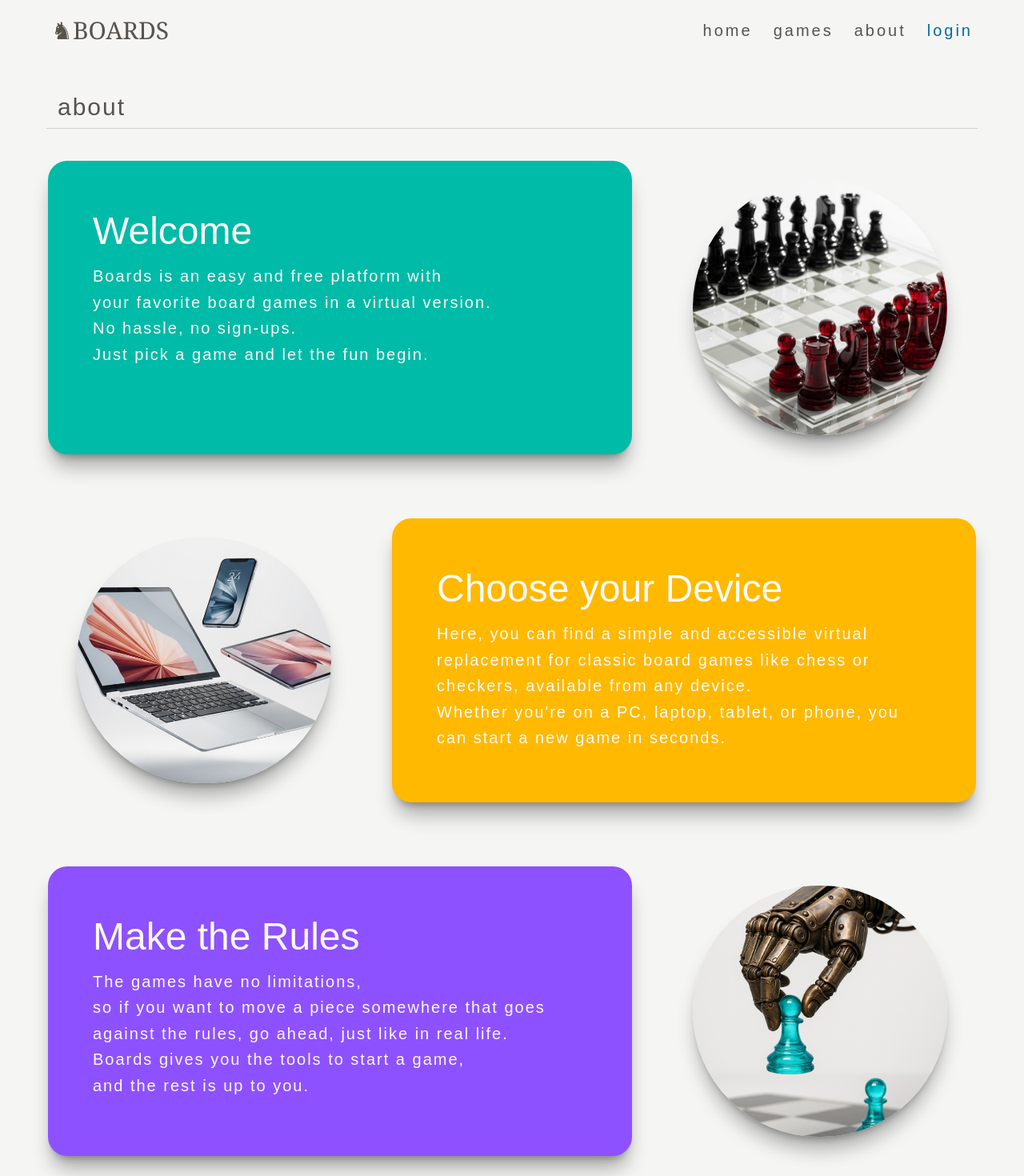
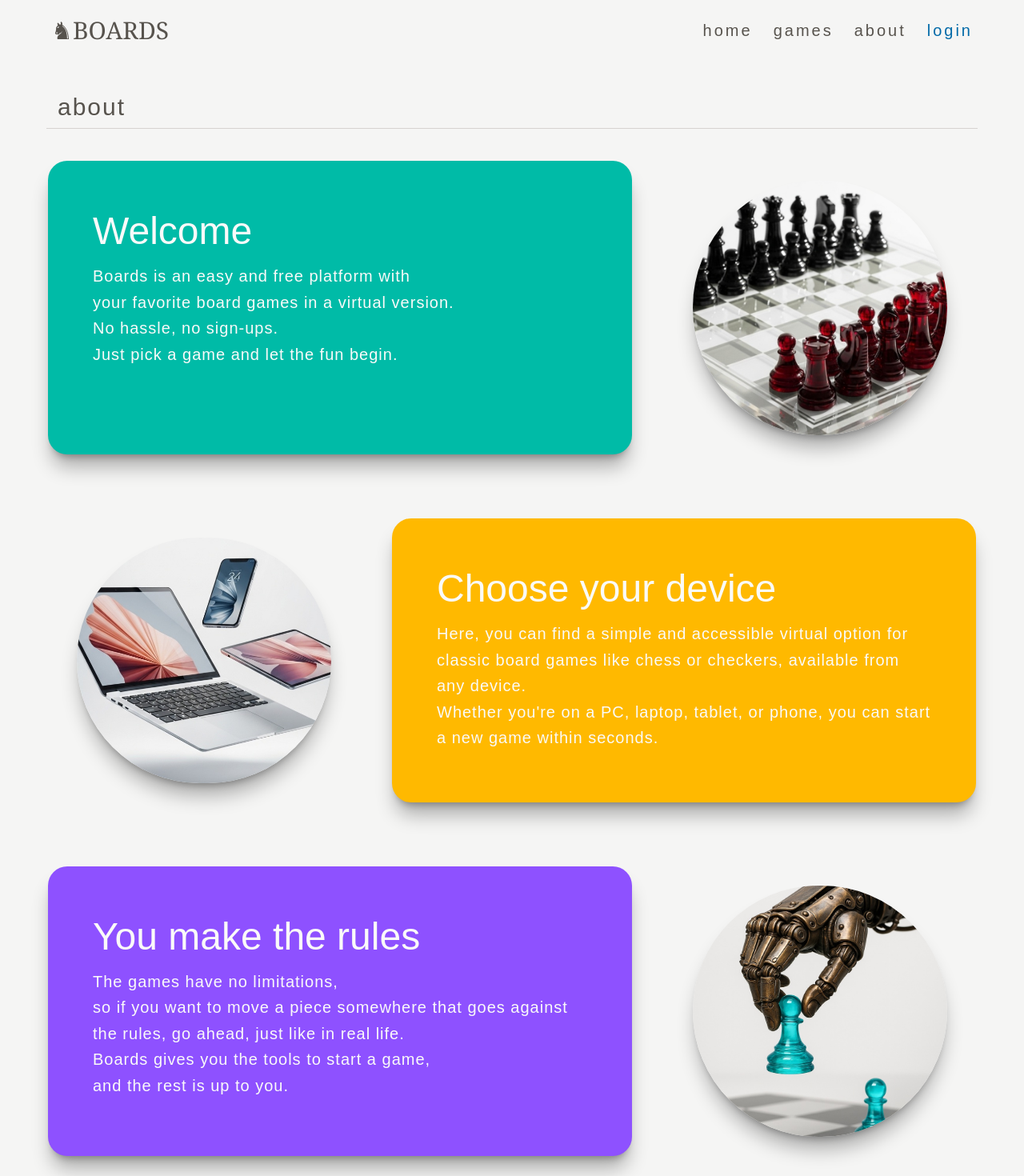
Before and after one commit to delgadociteriowa/boards-mint, a Next.js app: page /about in a window 1280 px wide. Shown: the top 1470 px of the page at 80% size. Built offline with nearby package versions, Linux system fonts and the light colour scheme; no server answers.

Commit message:
feat: about page improvements

```diff
--- a/src/app/about/page.tsx
+++ b/src/app/about/page.tsx
@@ -1,33 +1,75 @@
-import Header from "@/components/Header";
-import Footer from "@/components/Footer";
-import AboutCard from "@/components/AboutCard";
-import AboutImage from "@/components/AboutImage";
-import AboutTop from "../../assets/about_1.jpg";
-import AboutCenter from "../../assets/about_2.jpg";
-import AboutBottom from "../../assets/about_3.jpg";
-import Link from "next/link";
-import SectionTitle from "@/components/SectionTitle";
+import AboutCard from '@/components/AboutCard';
+import AboutImage from '@/components/AboutImage';
+import Footer from '@/components/Footer';
+import Header from '@/components/Header';
+import SectionTitle from '@/components/SectionTitle';
+import Link from 'next/link';
+import AboutTop from '../../assets/about_1.jpg';
+import AboutCenter from '../../assets/about_2.jpg';
+import AboutBottom from '../../assets/about_3.jpg';
 
 const About = () => {
   return (
     <>
-      <Header/>
-        <main>
-          <section className="mx-auto max-w-[1200px] flex flex-wrap mb-10 mt-10">
-            <SectionTitle title="about"/>
-            <AboutCard color="bg-teal-500" title="Welcome" paragraph={`Boards is an easy and free platform with\n your favorite board games in a virtual version.\nNo hassle, no sign-ups.\nJust pick a game and let the fun begin.`}/>
-            <AboutImage image={AboutTop} alt="A chess board made of cristal"/>
-            <AboutImage image={AboutCenter} alt="Laptop, tablet and phone floating in an empty space"/>
-            <AboutCard color="bg-amber-400" title="Choose your Device" paragraph={`Here, you can find a simple and accessible virtual replacement for classic board games like chess or checkers, available from any device.\nWhether you're on a PC, laptop, tablet, or phone, you can start a new game in seconds.`}/>
-            <AboutCard color="bg-violet-500" title="Make the Rules" paragraph={`The games have no limitations,\nso if you want to move a piece somewhere that goes against the rules, go ahead, just like in real life.\nBoards gives you the tools to start a game,\nand the rest is up to you.`}/>
-            <AboutImage image={AboutBottom} alt="A robotic hand holding a chess piece"/>
-            <p className="text-left text-stone-600 leading-relaxed w-[100%] mt-10 mx-6">Boards is a totally free virtual board game app and a passion project. It is not affiliated with or endorsed by any trademark.</p>
-            <p className="text-left text-stone-600 leading-relaxed w-[100%] mt- mx-6">This site uses <a className="text-blue-600 hover:text-blue-500" href="https://vercel.com/docs/analytics/privacy-policy" target="_blank" rel="noopener noreferrer">Vercel Web Analytics</a> to anonymously measure visits. No cookies are set, users are not identified or tracked. More information in <Link href="/privacy" className="text-blue-600 hover:text-blue-500 font-bold">privacy</Link>.</p>
-            <p className="text-center text-xl text-stone-600 tracking-[2px] leading-relaxed w-[100%] mt-10">Boards v1.5.0</p>
-          </section>
-        </main>
-      <Footer/>
+      <Header />
+      <main>
+        <section className='mx-auto max-w-[1200px] flex flex-wrap mb-10 mt-10'>
+          <SectionTitle title='about' />
+          <AboutCard
+            color='bg-teal-500'
+            title='Welcome'
+            paragraph={`Boards is an easy and free platform with\n your favorite board games in a virtual version.\nNo hassle, no sign-ups.\nJust pick a game and let the fun begin.`}
+          />
+          <AboutImage image={AboutTop} alt='A chess board made of cristal' />
+          <AboutImage
+            image={AboutCenter}
+            alt='Laptop, tablet and phone floating in an empty space'
+          />
+          <AboutCard
+            color='bg-amber-400'
+            title='Choose your device'
+            paragraph={`Here, you can find a simple and accessible virtual option for classic board games like chess or checkers, available from any device.\nWhether you're on a PC, laptop, tablet, or phone, you can start a new game within seconds.`}
+          />
+          <AboutCard
+            color='bg-violet-500'
+            title='You make the rules'
+            paragraph={`The games have no limitations,\nso if you want to move a piece somewhere that goes against the rules, go ahead, just like in real life.\nBoards gives you the tools to start a game,\nand the rest is up to you.`}
+          />
+          <AboutImage
+            image={AboutBottom}
+            alt='A robotic hand holding a chess piece'
+          />
+          <p className='text-left text-stone-600 leading-relaxed w-[100%] mt-10 mx-6'>
+            Boards is a totally free virtual board game app and a passion
+            project. It is not affiliated with or endorsed by any trademark.
+          </p>
+          <p className='text-left text-stone-600 leading-relaxed w-[100%] mt- mx-6'>
+            This site uses{' '}
+            <a
+              className='text-blue-600 hover:text-blue-500'
+              href='https://vercel.com/docs/analytics/privacy-policy'
+              target='_blank'
+              rel='noopener noreferrer'
+            >
+              Vercel Web Analytics
+            </a>{' '}
+            to anonymously measure visits. No cookies are set, users are not
+            identified or tracked. More information in{' '}
+            <Link
+              href='/privacy'
+              className='text-blue-600 hover:text-blue-500 font-bold'
+            >
+              privacy
+            </Link>
+            .
+          </p>
+          <p className='text-center text-xl text-stone-600 tracking-[2px] leading-relaxed w-[100%] mt-10'>
+            Boards v1.5.0
+          </p>
+        </section>
+      </main>
+      <Footer />
     </>
   );
-}
+};
 export default About;
--- a/src/components/AboutCard.tsx
+++ b/src/components/AboutCard.tsx
@@ -4,12 +4,17 @@ interface AboutCardProps {
   paragraph: string;
 }
 
-const AboutCard = ({color, title, paragraph}: AboutCardProps) => {
+const AboutCard = ({ color, title, paragraph }: AboutCardProps) => {
   return (
-    <div className={`${color} mx-5 px-14 py-16 rounded-3xl shadow-xl/30 my-10 w-[700px] grow`}>
-      <h4 className="text-left text-5xl text-stone-50 mb-4">{title}</h4>
-      <p className="text-left text-xl text-stone-50 tracking-[2px] leading-relaxed whitespace-pre-line">{paragraph}</p>
-    </div>)
+    <div
+      className={`${color} mx-5 px-14 py-16 rounded-3xl shadow-xl/30 my-10 w-[700px] grow`}
+    >
+      <h4 className='text-left text-5xl text-stone-50 mb-4'>{title}</h4>
+      <p className='text-left text-xl text-stone-50 tracking-[1px] leading-relaxed whitespace-pre-line'>
+        {paragraph}
+      </p>
+    </div>
+  );
 };
 
 export default AboutCard;
```
